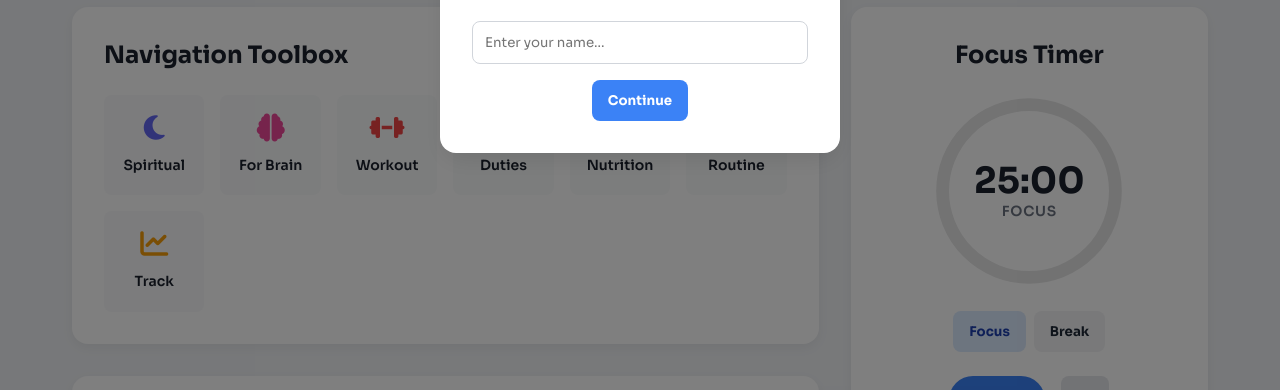
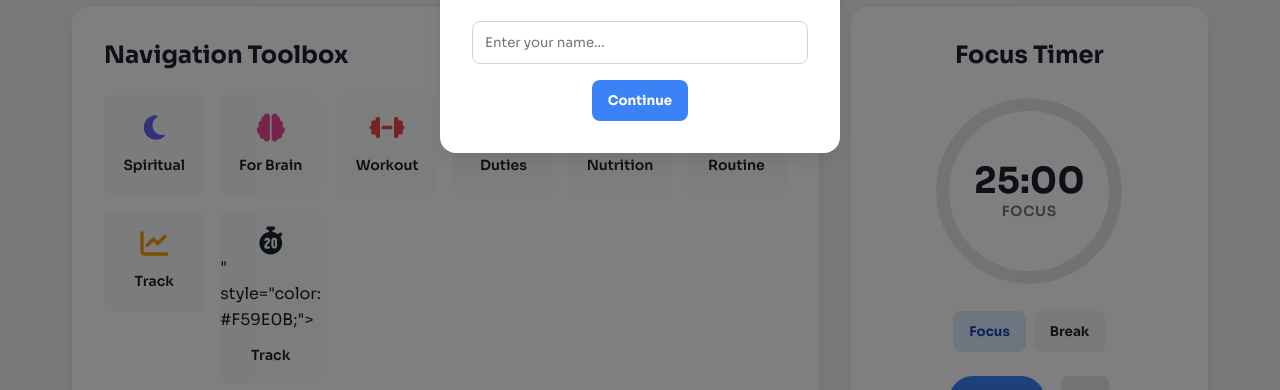
Before and after one commit to SkyRim73/HealthyMe, a plain HTML site: page index.html in a window 1280 px wide. Shown: the part 377-767 px from the top of the page. Drawn offline with Linux system fonts and the light colour scheme; no server answers.

Commit message:
Update index.html

```diff
--- a/index.html
+++ b/index.html
@@ -460,7 +460,10 @@
                          <a href="habit-tracker.html" class="tool-item">
                             <i class="fas fa-chart-line" style="color: #F59E0B;"></i>
                             <p>Track</p>
-                        </a>
+                         <a href="timer.html" class="tool-item">
+                            <i class="fa-sharp-duotone fa-solid fa-stopwatch-20"></i>" style="color: #F59E0B;"></i>
+                            <p>Track</p>
+                         </a>
                     </div>
                 </section>
 
```
